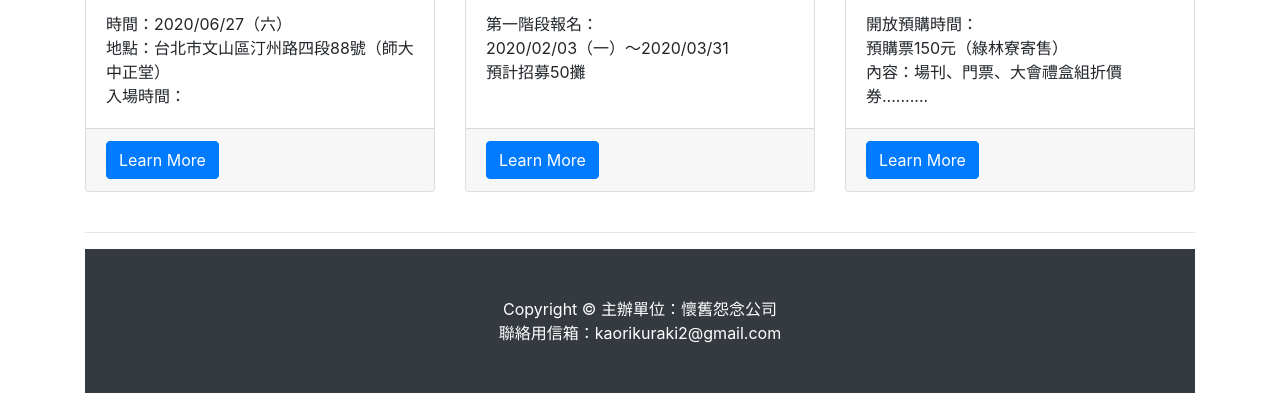
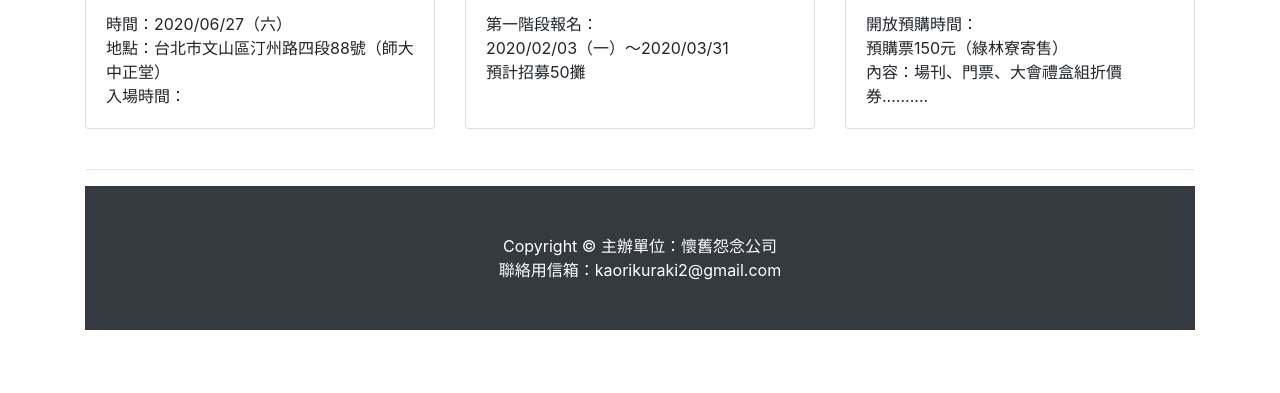
Before and after one commit to Sacral/CLAMP-ONLY, a website: page index.html in a window 1280 px wide. Shown: the part 672-1065 px from the top of the page. After the commit the page ends 1002 px from the top, so only its background shows below. Drawn offline with Linux system fonts and the light colour scheme.

Commit message:
Add files via upload

```diff
--- a/index.html
+++ b/index.html
@@ -154,9 +154,7 @@
 			入場時間：
 			</p>
           </div>
-          <div class="card-footer">
-            <a href="#" class="btn btn-primary">Learn More</a>
-          </div>
+
         </div>
       </div>
       <div class="col-lg-4 mb-4">
@@ -169,9 +167,7 @@
 			預計招募50攤
 			</p>
           </div>
-          <div class="card-footer">
-            <a href="#" class="btn btn-primary">Learn More</a>
-          </div>
+
         </div>
       </div>
       <div class="col-lg-4 mb-4">
@@ -184,9 +180,7 @@
 			內容：場刊、門票、大會禮盒組折價券..........
 			</p>
           </div>
-          <div class="card-footer">
-            <a href="#" class="btn btn-primary">Learn More</a>
-          </div>
+
         </div>
       </div>
     </div>
```
